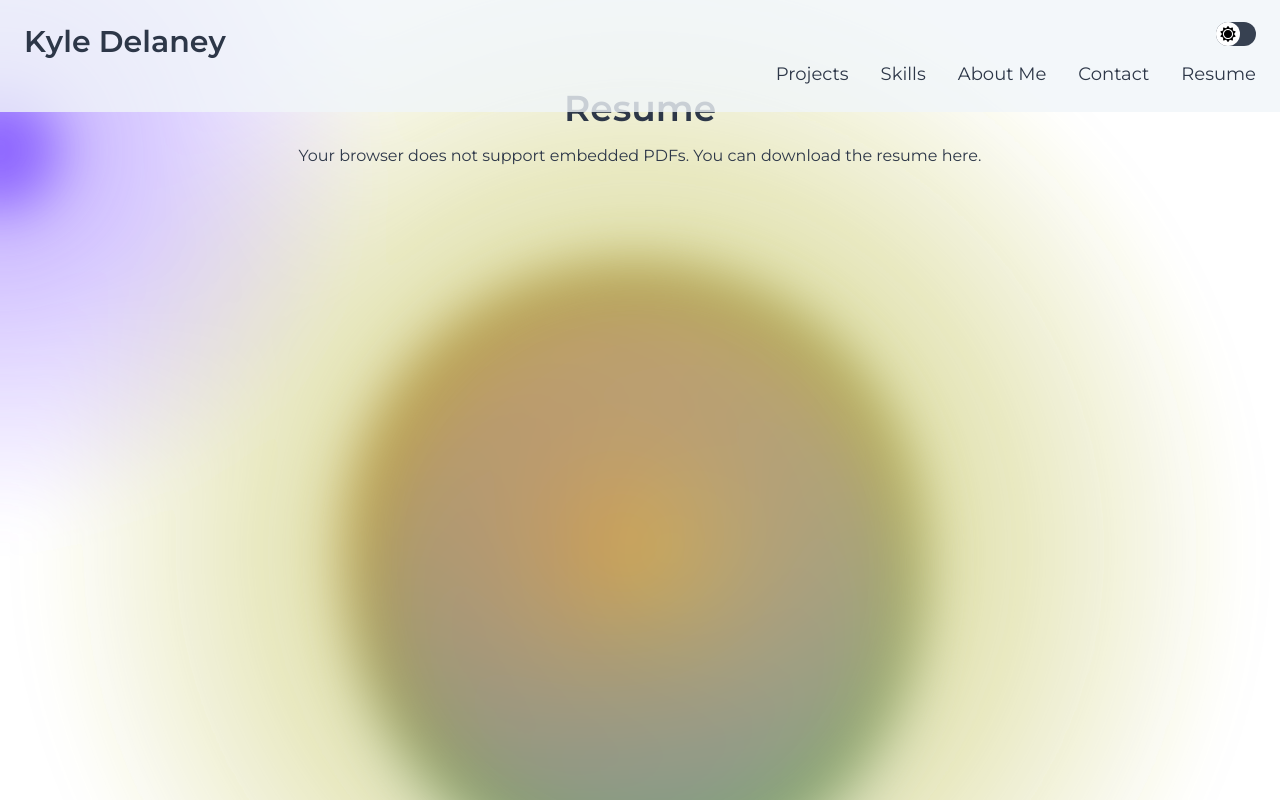
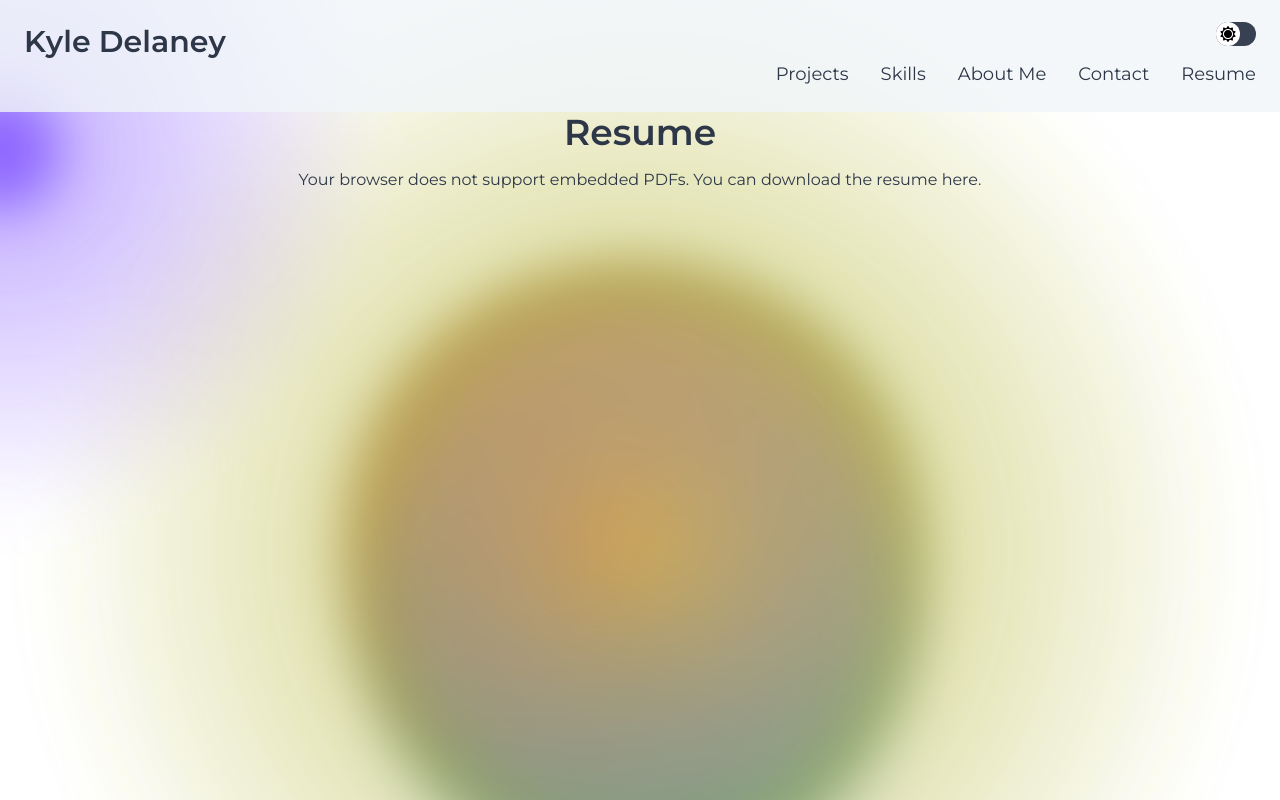
Before and after one commit to kylomite/portfolio-site, a React (Vite) app: page /resume in a window 1280 px wide. Shown: the top 800 px of the page. Built offline with nearby package versions, Linux system fonts and the light colour scheme.

Commit message:
update resume styling

```diff
--- a/src/components/Resume.tsx
+++ b/src/components/Resume.tsx
@@ -4,7 +4,7 @@ function Resume() {
   return (
     <div className="pt-32 sm:pt-20 md:pt-16 w-screen flex flex-col items-center">
       <div className="text-center p-6 w-full">
-        <h1 className="text-4xl font-bold mb-4">Resume</h1>
+        <h1 className="text-4xl font-bold mb-4 mt-6">Resume</h1>
         <div className="w-full flex justify-center">
           <object
             data={Res}
```
